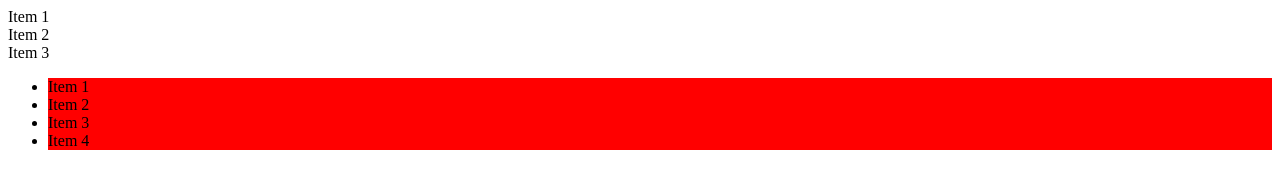
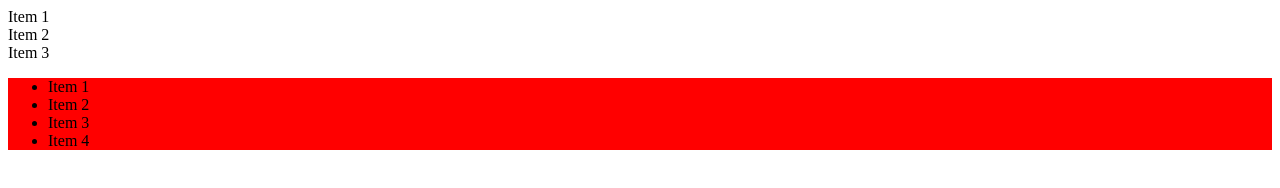
Before and after one commit to Cnsgnicole/FLOB, a plain HTML site: page Clase-mys-13_05/clase13-05.html in a window 1280 px wide. Drawn offline with Linux system fonts and the light colour scheme.

Commit message:
jijijojo YA FUNCIONAAAA :DDDDDDD

```diff
--- a/Clase-mys-13_05/clase13-05.html
+++ b/Clase-mys-13_05/clase13-05.html
@@ -23,6 +23,10 @@
         <div>Item 3</div>
     </div>
     <ul>
+        <li>Item 1</li>
+        <li>Item 2</li>
+        <li>Item 3</li>
+        <li>Item 4</li>
     </ul>
     <script src="clase13-05.js"></script>
 </body>
--- a/Clase-mys-13_05/clase13-05.js
+++ b/Clase-mys-13_05/clase13-05.js
@@ -24,13 +24,9 @@
 //console.log(ejemploNodeList);
 
 //PUNTO 2
-//array con los strings para cada elemento Li
-const mensajes=["Item 1","Item 2","Item 3","Item 4"];
-let listaDesordenado = document.querySelector("ul");
-for(i=0;i<mensajes.length;i++){
-    //creación de los Li e inserción en el dom, contenido dentro de cada Li y estilo
-    const nuevoLi=document.createElement("li");
-    listaDesordenado.append(nuevoLi);
-    nuevoLi.textContent=mensajes[i];
-    nuevoLi.style.backgroundColor="red";
+//seleccion de la lista desordenada
+const li_tags = document.getElementsByTagName("ul");
+//recorriendo cada elemento y cambiando el color
+for (let i = 0; i < li_tags.length; i++) {
+    li_tags[i].style.backgroundColor= "red";
 }
```
